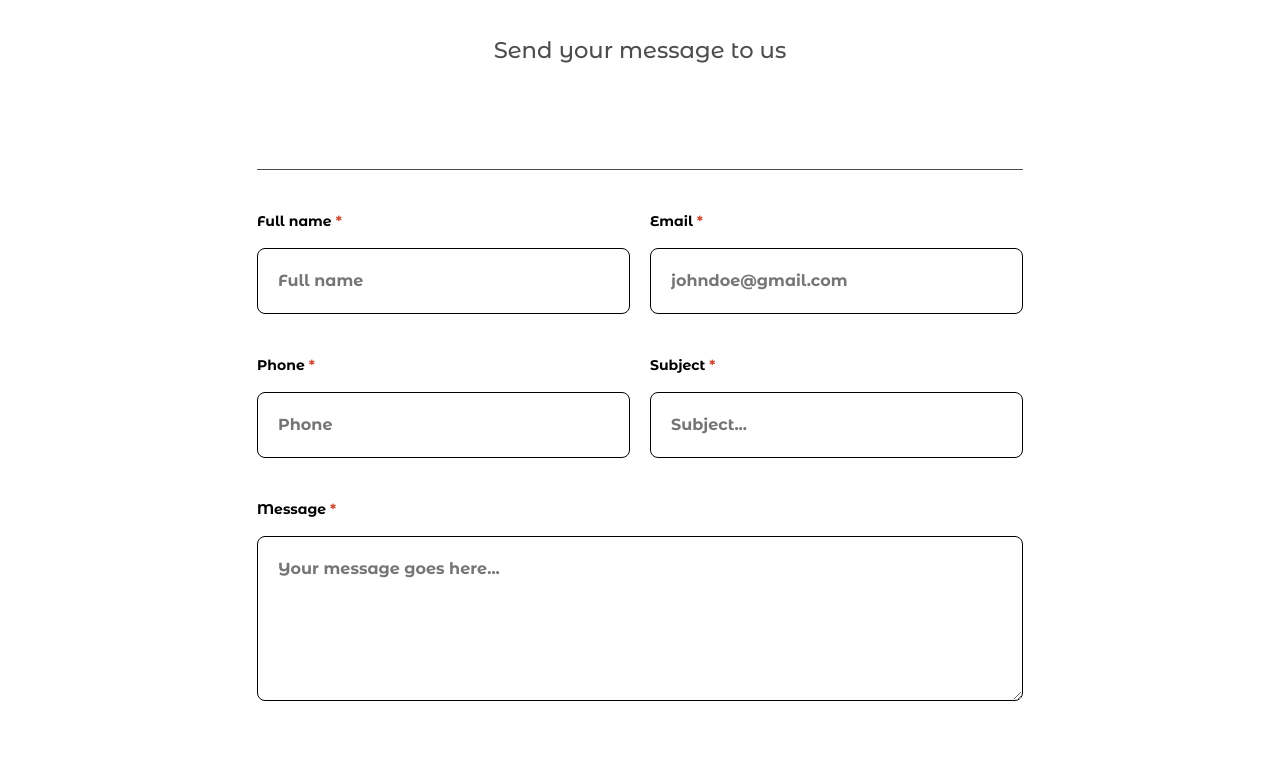
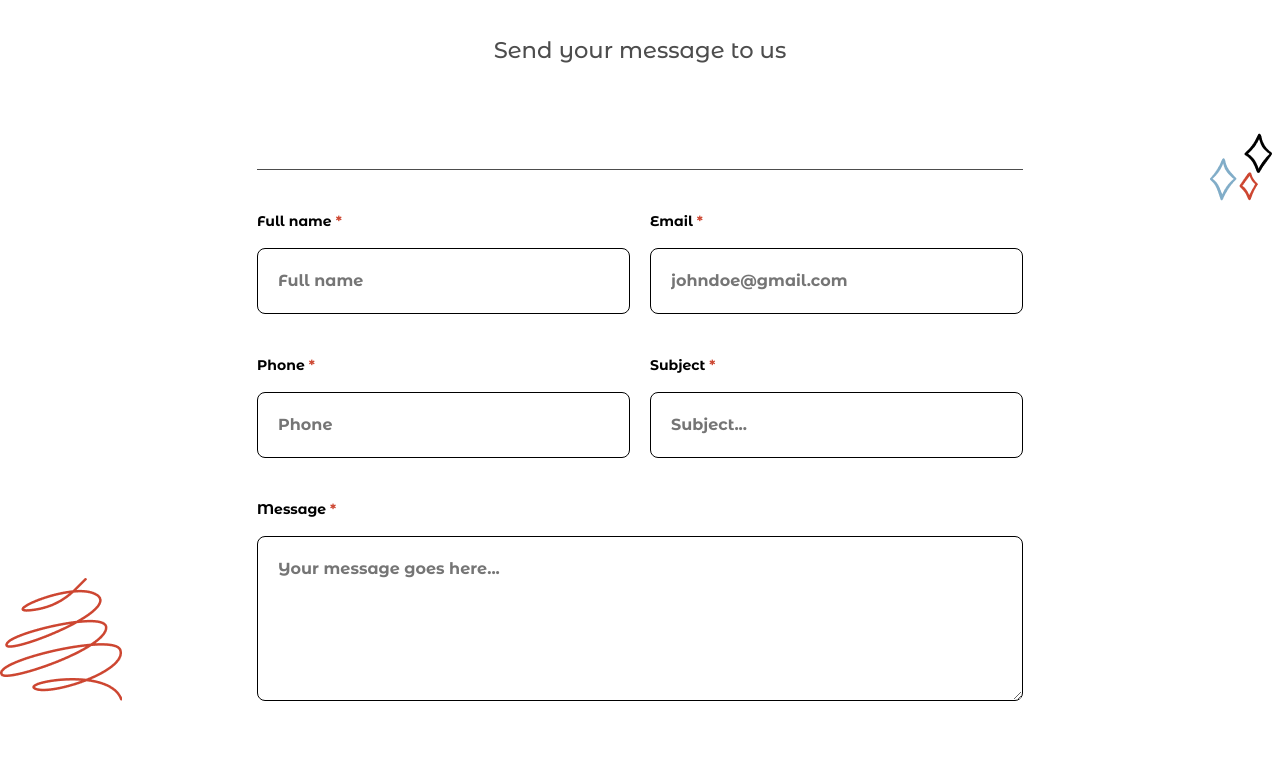
Before and after one commit to LiliiaGalkina/Podcast, a React (Vite) app: page /about in a window 1280 px wide. Shown: the part 4291-5050 px from the top of the page. Built offline with nearby package versions, Linux system fonts and the light colour scheme.

Commit message:
about с адаптивом

```diff
--- a/src/components/Main/About/About.jsx
+++ b/src/components/Main/About/About.jsx
@@ -88,7 +88,13 @@ const About = () => {
           <MessageForm />
         </div>
         <div className={style.formdecordown}>
-          <img src="/image/homepage/hero-decor3.png" alt="красная кривая" />
+          <img src="/image/reddecorsection.png" alt="красная кривая" />
+        </div>
+        <div className={style.formdecorleft}>
+          <img src="/image/about/hero-decor.png" alt="красная кривая" />
+        </div>
+        <div className={style.formdecorright}>
+          <img src="/image/homepage/benefits/benefits2.png" alt="" />
         </div>
       </section>
       <DownloadApp />
--- a/src/components/Main/About/about.module.scss
+++ b/src/components/Main/About/about.module.scss
@@ -72,7 +72,7 @@ position: relative;
     padding: 4rem 1rem;
   }
   .digittext {
-		@include title(4rem, 120%, 2%)
+    @include title(4rem, 120%, 2%);
   }
 
   .text {
@@ -82,7 +82,7 @@ position: relative;
 
 @media (max-width: 768px) {
   .digittext {
-		@include title(3.2rem, 120%, 2%)
+    @include title(3.2rem, 120%, 2%);
   }
 }
 
@@ -166,6 +166,25 @@ position: relative;
   z-index: 2;
 }
 
+.formdecorleft {
+	position: absolute;
+	left: 0;
+	bottom: 26.2rem;
+}
+
+.formdecorright {
+	position: absolute;
+	right: 0;
+	top: 32.7rem;
+}
+
+@media (max-width: 1024px) {
+	.formdecorleft,
+	.formdecorright {
+		display: none;
+	}
+}
+
 @media (max-width: 480px) {
   .getintouch {
     padding: 8rem 0;
--- a/src/components/Main/HomePage/Benefits.jsx
+++ b/src/components/Main/HomePage/Benefits.jsx
@@ -99,7 +99,7 @@ const Benefits = () => {
         </div>
       </div>
       <div className={style.decor}>
-        <img src="/image/homepage/blackdecorsection.png" alt="черная кривая" />
+        <img src="/image/blackdecorsection.png" alt="черная кривая" />
       </div>
     </section>
   );
--- a/src/components/Main/HomePage/Episodes.jsx
+++ b/src/components/Main/HomePage/Episodes.jsx
@@ -234,7 +234,7 @@ const Episodes = () => {
         </div>
       </div>
       <div className={style.decorblack}>
-        <img src="/image/homepage/blackdecorsection.png" alt="черная кривая" />
+        <img src="/image/blackdecorsection.png" alt="черная кривая" />
       </div>
     </section>
   );
--- a/src/components/Main/HomePage/HomePage.jsx
+++ b/src/components/Main/HomePage/HomePage.jsx
@@ -50,7 +50,7 @@ const HomePage = () => {
           <img src="/image/homepage/hero-decor2.png" alt="несколько разноцветных звездочек" />
         </div>
         <div className={style.herodecordown}>
-          <img src="/image/homepage/hero-decor3.png" alt="красная кривая" />
+          <img src="/image/reddecorsection.png" alt="красная кривая" />
         </div>
       </section>
       <TalkListen/>
@@ -68,10 +68,10 @@ const HomePage = () => {
         </p>
         <HomePageFeedbackSlider />
         <div className={style.feedbackupdecor}>
-          <img src="/image/homepage/blackdecorsection.png" alt="черная кривая" />
+          <img src="/image/blackdecorsection.png" alt="черная кривая" />
         </div>
         <div className={style.feedbackdowndecor}>
-          <img src="/image/homepage/blackdecorsection.png" alt="черная кривая" />
+          <img src="/image/blackdecorsection.png" alt="черная кривая" />
         </div>
       </section>
      <Benefits/>
--- a/src/components/Main/HomePage/News.jsx
+++ b/src/components/Main/HomePage/News.jsx
@@ -76,7 +76,7 @@ const News = () => {
         </div>
       </div>
       <div className={style.decor}>
-        <img src="/image/homepage/hero-decor3.png" alt="красная кривая" />
+        <img src="/image/reddecorsection.png" alt="красная кривая" />
       </div>
     </section>
   );
--- a/src/components/Main/HomePage/Pricing.jsx
+++ b/src/components/Main/HomePage/Pricing.jsx
@@ -108,7 +108,7 @@ const Pricing = () => {
         </div>
       </div>
       <div className={style.decor}>
-        <img src="/image/homepage/blackdecorsection.png" alt="черная кривая" />
+        <img src="/image/blackdecorsection.png" alt="черная кривая" />
       </div>
     </section>
   );
```
Also changed, not shown: public/image/blackdecorsection.png (renamed from public/image/homepage/blackdecorsection.png), public/image/reddecorsection.png (renamed from public/image/homepage/hero-decor3.png). Lines whose indentation alone changed are shown as unchanged.
